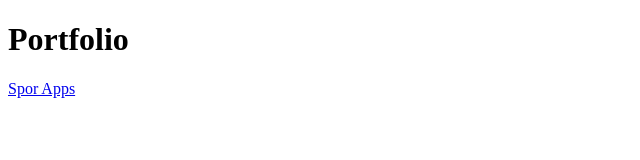
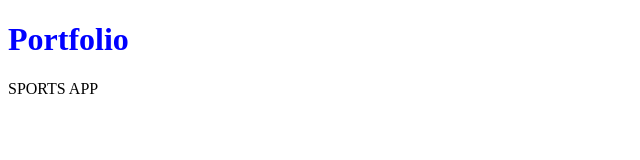
Before and after one commit to bakozetra/portfolio, a plain HTML site: page index.html in a window 1280 px wide. Shown: the whole page, without its empty margins (0-640 px from the left). Drawn offline with Linux system fonts and the light colour scheme.

Commit message:
Adding style on the h1 and a

```diff
--- a/index.html
+++ b/index.html
@@ -4,11 +4,12 @@
   <meta charset="UTF-8">
   <meta name="viewport" content="width=device-width, initial-scale=1.0">
   <title>Document</title>
+  <link rel="stylesheet" href="./style.css">
 </head>
 <body>
   <h1>
     Portfolio
   </h1>
-  <a href="../../../../code/front-end-assessment/webroot/index.html">Spor Apps</a>
+  <a href="../../../../code/front-end-assessment/webroot/index.html">Sports App</a>
 </body>
 </html>
--- a/style.css
+++ b/style.css
@@ -0,0 +1,8 @@
+h1 {
+  color: blue;
+}
+a {
+  text-decoration: none;
+  color: black;
+  text-transform: uppercase;
+}
```
